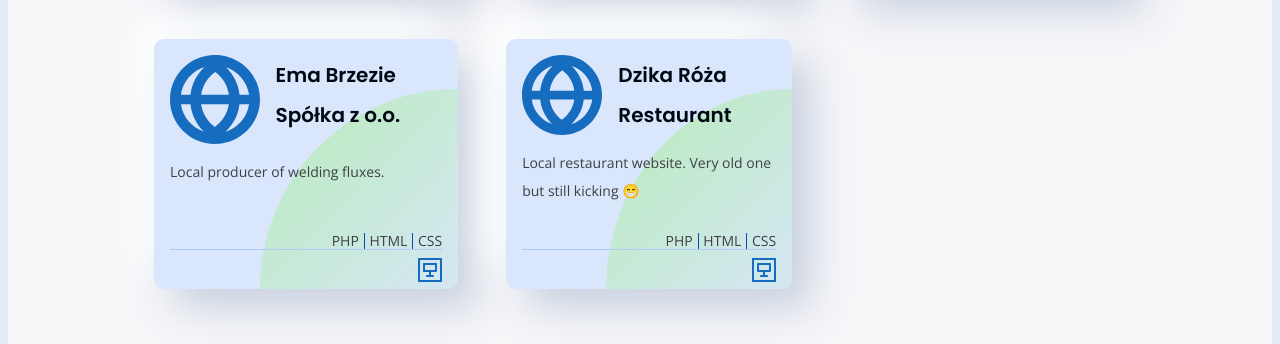
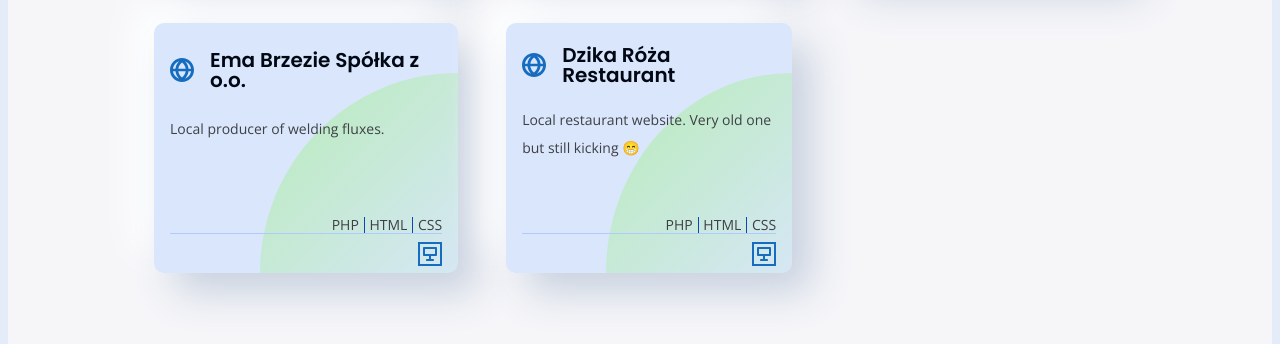
Before and after one commit to rogreyroom/thegreybox, a Gatsby site: page / in a window 1280 px wide. Shown: the part 3373-3717 px from the top of the page. Built offline with nearby package versions, Linux system fonts and the light colour scheme; Gatsby itself is replaced by a stand-in of ours.

Commit message:
fix: fix projects icon and title display issue

```diff
--- a/src/components/About/Card/index.module.scss
+++ b/src/components/About/Card/index.module.scss
@@ -66,6 +66,7 @@
 
 	&__header {
 		display: flex;
+		align-items: center;
 	}
 
 	&__image {
@@ -77,6 +78,7 @@
 		grid-area: header;
 		font-family: var(--card-header-ff);
 		font-size: var(--card-header-size);
+		line-height: var(--card-header-size);
 		color: var(--card-header-color);
 		margin-top: 0;
 		margin-left: 1rem;
```
